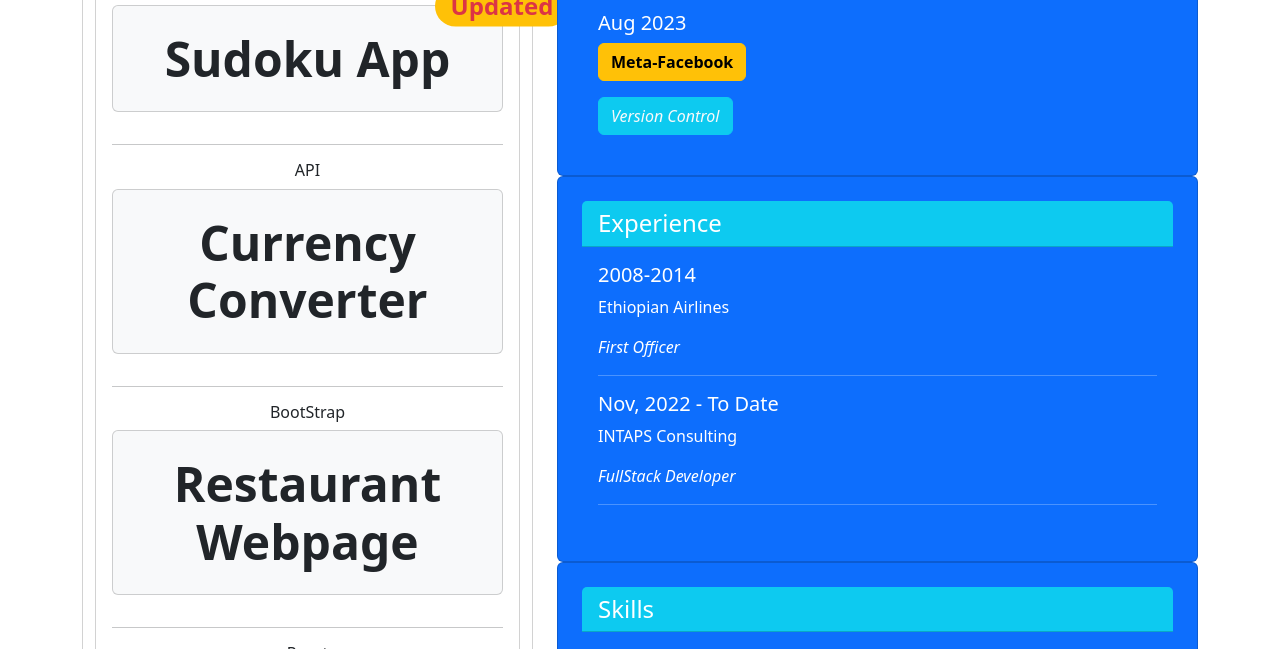
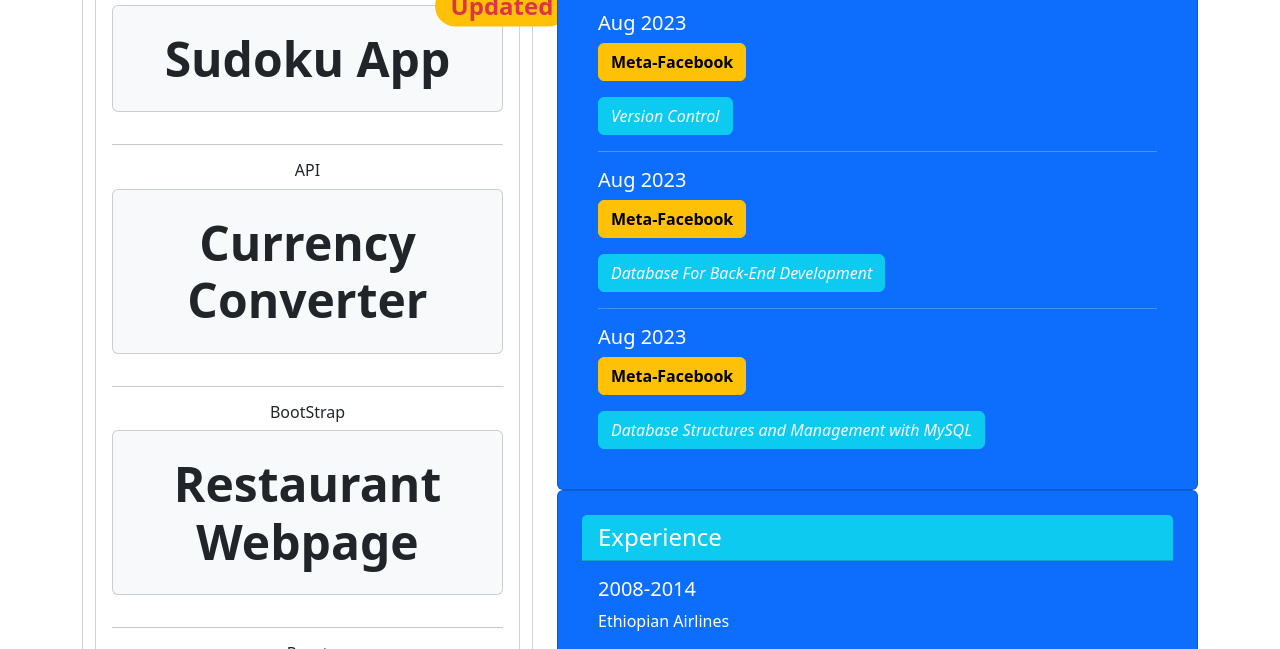
Before and after one commit to Hailemedhn/resume, a plain HTML site: page index.html in a window 1280 px wide. Shown: the part 676-1325 px from the top of the page. Drawn offline with nearby package versions, Linux system fonts and the light colour scheme.

Commit message:
added MySql

```diff
--- a/index.html
+++ b/index.html
@@ -60,6 +60,14 @@
                         <h5>Aug 2023</h5>
                         <p class="btn btn-warning fw-bolder">Meta-Facebook</p><br>
                         <a href="https://coursera.org/share/bc2441fb6e4ed61bf639e0064b06e091"   target="_blank" class=" btn btn-info text-light"><i>Version Control</i></a>
+                        <hr>
+                        <h5>Aug 2023</h5>
+                        <p class="btn btn-warning fw-bolder">Meta-Facebook</p><br>
+                        <a href="https://coursera.org/share/b9953c3b8da4142ac379494785f96d83"   target="_blank" class=" btn btn-info text-light"><i>Database For Back-End Development</i></a>
+                        <hr>
+                        <h5>Aug 2023</h5>
+                        <p class="btn btn-warning fw-bolder">Meta-Facebook</p><br>
+                        <a href="https://coursera.org/share/0030e3bda79702d0a7d26691c65513de"   target="_blank" class=" btn btn-info text-light"><i>Database Structures and Management with MySQL</i></a>
 
                     </div>
 
```
